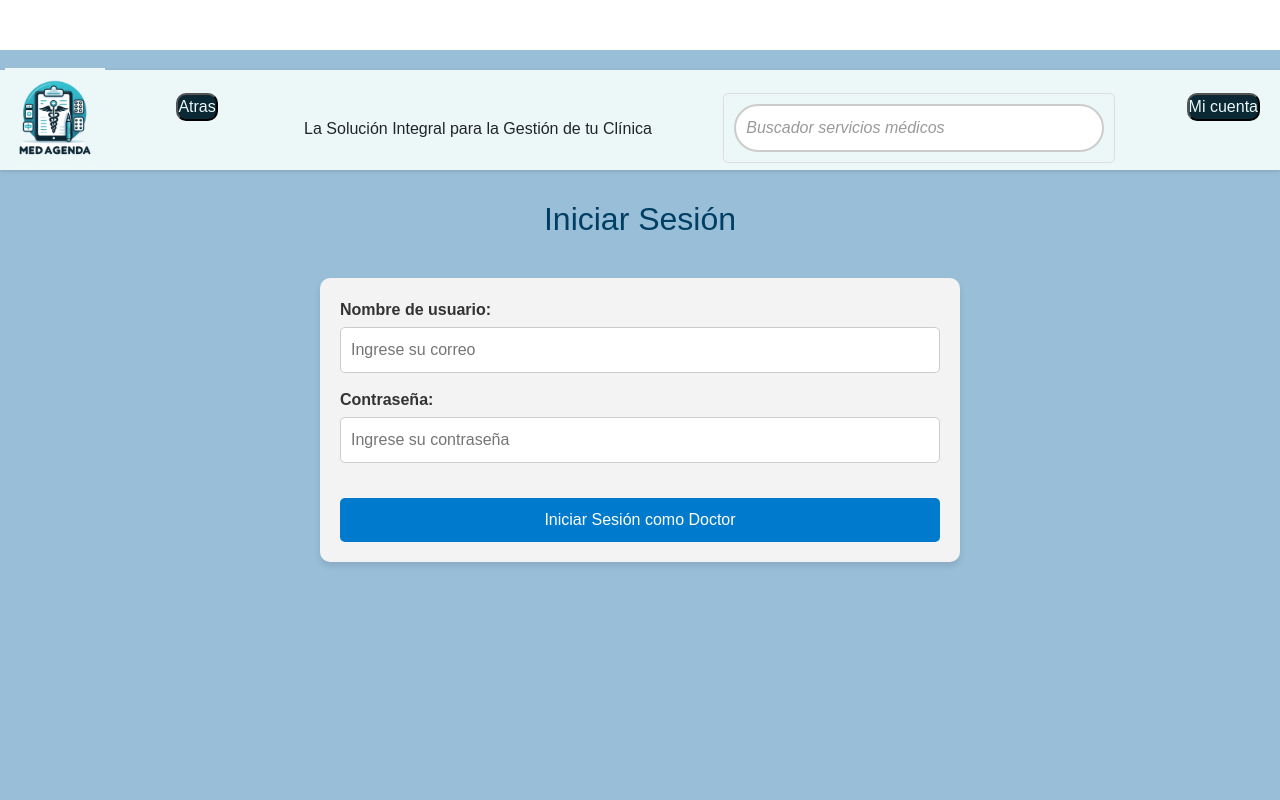
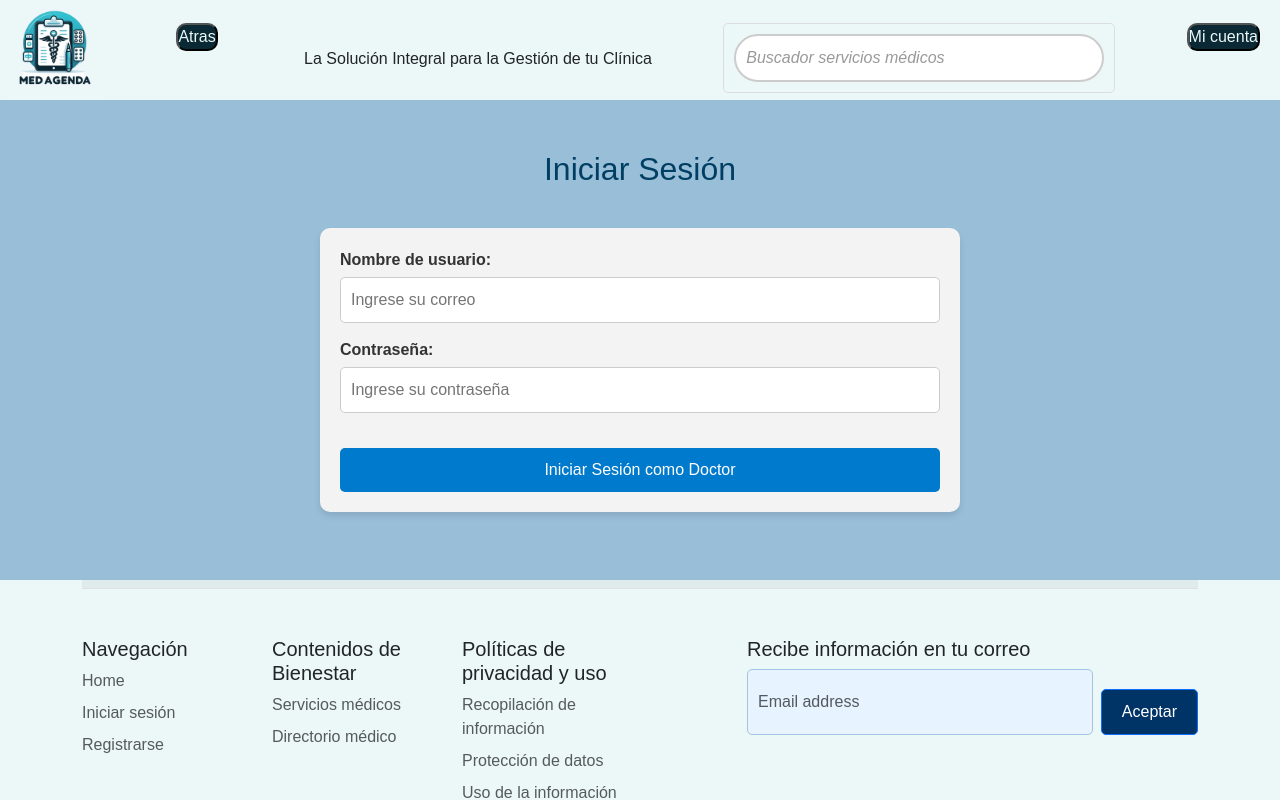
Before and after one commit to PirrY/MedAgenda, a React (Vite) app in the folder FrontEnd/: page /Login in a window 1280 px wide. Shown: the top 800 px of the page. Built offline with nearby package versions, Linux system fonts and the light colour scheme.

Commit message:
Implementacion de las rutas faltantes

```diff
--- a/FrontEnd/src/main.jsx
+++ b/FrontEnd/src/main.jsx
@@ -3,7 +3,7 @@ import { StrictMode } from 'react';
 import { createRoot } from 'react-dom/client';
 import { BrowserRouter as Router, Routes, Route } from 'react-router-dom'; // Import Routes and Route
 
-import { Home, Login, ADashboard, MostrarClientes, ShowCalendar, MostrarPersonal } from './pages';
+import { Home, Login, ADashboard, MostrarClientes, ShowCalendar, MostrarPersonal, MedicalServices, NovedadesYMedios, MedicalDirectory } from './pages';
 import PrivateRoute from './components/PrivateRoute'; // Import the PrivateRoute component
 
 function App() {
@@ -12,6 +12,9 @@ function App() {
       <Routes>
         <Route path="/" element={<Home />} />
         <Route path="/Login" element={<Login />} />
+        <Route path="medicalServices" element={<MedicalServices/>}/>
+        <Route path="Novedades" element={<NovedadesYMedios/>}/>
+        <Route path="medicalDirectory" element={<MedicalDirectory/>}/>
         <Route
           path="/AHome"
           element={
@@ -44,6 +47,7 @@ function App() {
             </PrivateRoute>
           }
         />
+
       </Routes>
     </Router>
   );
--- a/FrontEnd/src/pages/Login.css
+++ b/FrontEnd/src/pages/Login.css
@@ -2,9 +2,8 @@
 
 .login-page {
   text-align: center;
-  margin-top: 50px;
   background-color: #99BED8;
-  min-height: 100vh; /* Ensures the page takes the full height */
+  min-height: 60vh; /* Ensures the page takes the full height */
   padding: 20px 0; /* Adds spacing for a cleaner layout */
 }
 
--- a/FrontEnd/src/pages/Login.jsx
+++ b/FrontEnd/src/pages/Login.jsx
@@ -37,8 +37,8 @@ export function Login() {
 
   return (
     <div>
+      <Header />
       <div className="login-page">
-        <Header />
         <h1 className="text-h1">Iniciar Sesión</h1>
         <form className="login-form" onSubmit={handleSubmit}>
           <label>Nombre de usuario:</label>
```
